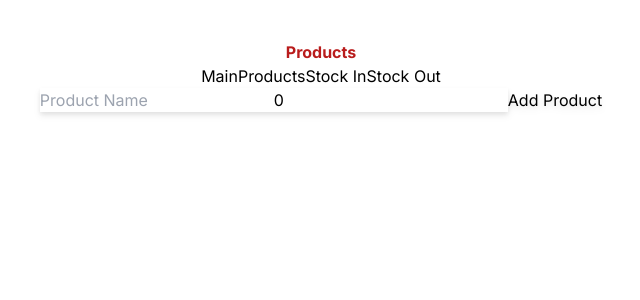
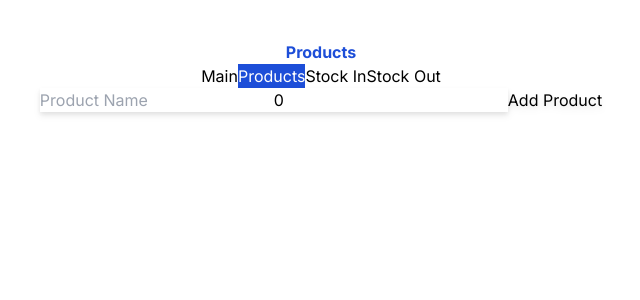
Before and after one commit to amaljosea/inventory-app, a Next.js app: page /products in a window 1280 px wide. Shown: the top 300 px of the page, without its empty margins (319-959 px from the left). Built offline with nearby package versions, Linux system fonts and the light colour scheme.

Commit message:
Active class name

```diff
--- a/app/page.tsx
+++ b/app/page.tsx
@@ -1,3 +1,5 @@
+"use client";
+
 import Layout from "@/components/Layout";
 
 const Main = () => {
--- /dev/null
+++ b/components/CustomLink.tsx
@@ -0,0 +1,28 @@
+import { commonClassName } from "@/constant";
+import classNames from "classnames";
+import Link from "next/link";
+import { usePathname, useRouter } from "next/navigation";
+import { ReactNode } from "react";
+
+const CustomLink = ({
+  href,
+  children,
+}: {
+  href: string;
+  children: ReactNode;
+}) => {
+  const pathName = usePathname();
+  const isActive = pathName === href;
+  return (
+    <Link
+      className={classNames(commonClassName, {
+        "bg-blue-700 text-white": isActive,
+      })}
+      href={href}
+    >
+      {children}
+    </Link>
+  );
+};
+
+export default CustomLink;
--- a/components/Header.tsx
+++ b/components/Header.tsx
@@ -1,21 +1,13 @@
 import { commonClassName } from "@/constant";
-import Link from "next/link";
+import CustomLink from "./CustomLink";
 
 const Header = () => {
   return (
     <nav className="flex justify-center">
-      <Link className={commonClassName} href="/">
-        Main
-      </Link>
-      <Link className={commonClassName} href="/products">
-        Products
-      </Link>
-      <Link className={commonClassName} href="/stock-in">
-        Stock In
-      </Link>
-      <Link className={commonClassName} href="/stock-out">
-        Stock Out
-      </Link>
+      <CustomLink href="/">Main</CustomLink>
+      <CustomLink href="/products">Products</CustomLink>
+      <CustomLink href="/stock-in">Stock In</CustomLink>
+      <CustomLink href="/stock-out">Stock Out</CustomLink>
     </nav>
   );
 };
--- a/components/Layout.tsx
+++ b/components/Layout.tsx
@@ -12,7 +12,7 @@ const Layout = ({
 }) => {
   return (
     <div className="flex flex-col items-center">
-      <h1 className="mt-10 text-red-700 font-bold ">{title}</h1>
+      <h1 className="mt-10 text-blue-700 font-bold ">{title}</h1>
       <Header />
       <div className={classNames(commonClassName, "drop-shadow-md")}>
         {children}
```
